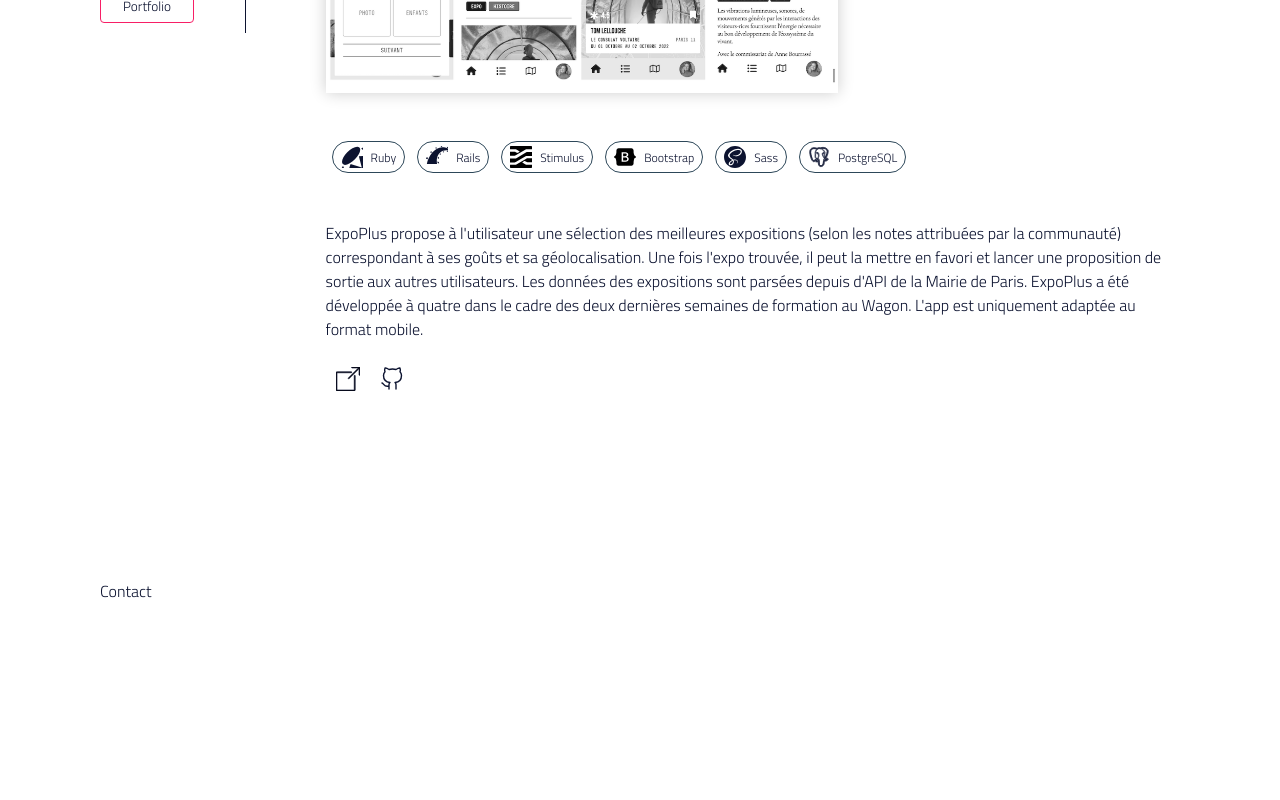
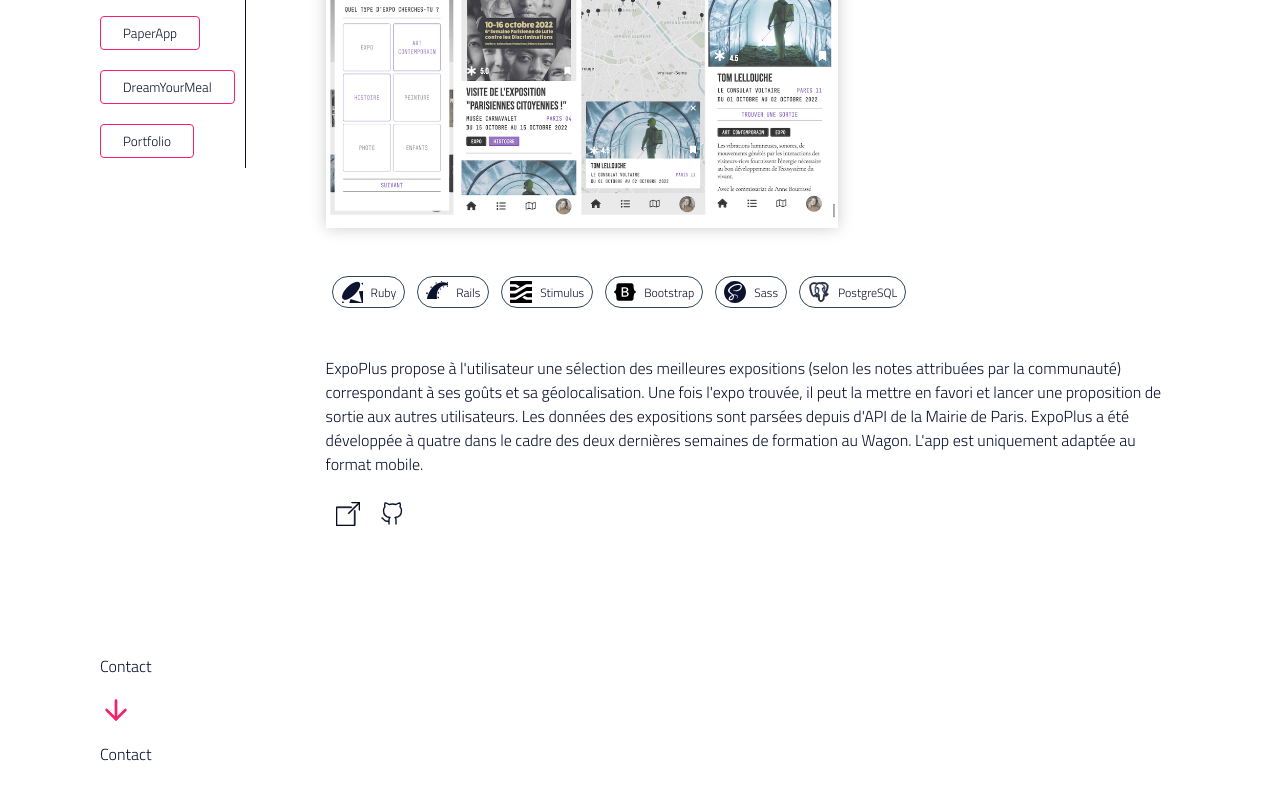
Before and after one commit to noleni/portfolio, a React (Create React App) app: page / in a window 1280 px wide. Shown: the part 1762-2562 px from the top of the page. Built offline with nearby package versions, Linux system fonts and the light colour scheme.

Commit message:
colored pics

```diff
--- a/src/components/TechList.jsx
+++ b/src/components/TechList.jsx
@@ -24,7 +24,7 @@ const TechListStyle = styled.ul`
 
   h4 {
     margin: 0 6px 0 0;
-    padding-top: 3px;
+    padding-top: 8px;
   }
 
 @media(min-width: 764px) {
--- a/src/components/_settings/_base.scss
+++ b/src/components/_settings/_base.scss
@@ -18,7 +18,6 @@ section {
   flex-direction: column;
   align-items: flex-start;
   height: 100vh;
-  padding-top: 60px;
   margin: 0px auto;
   width:100%;
 }
--- a/src/components/pages/Main.jsx
+++ b/src/components/pages/Main.jsx
@@ -42,7 +42,7 @@ const MainStyle = styled.div`
     font-size: 18px;
 
     @media(min-width: 768px) {
-      &-small {
+      &.small {
         display: none;
       }
     }
--- a/src/components/sections/About.jsx
+++ b/src/components/sections/About.jsx
@@ -1,7 +1,7 @@
 import React, { useState } from 'react';
 import styled from 'styled-components';
 
-// import More from "../More";
+import More from "../More";
 import TechList from "../TechList";
 import Button from '../UI/Button';
 
@@ -14,7 +14,7 @@ gsap.registerPlugin(ScrollTrigger, ScrollToPlugin);
 
 
 const AboutStyle = styled.section`
-height: fit-content;
+${'' /* height: fit-content; */}
 
   .pic-n-tech {
     display: flex;
@@ -79,8 +79,8 @@ const ProfilPicStyle = styled.div`
       left: 12px;
       width: 100%;
       height: 100%;
-      -webkit-filter: grayscale(100%); /* Safari 6.0 - 9.0 */
-      filter: grayscale(100%);
+      -webkit-filter: grayscale(50%); /* Safari 6.0 - 9.0 */
+      filter: grayscale(50%);
       border: 1px solid var(--black);
       border-radius: 4px;
       margin: 0 60px 0 0;
@@ -136,11 +136,11 @@ const About = React.forwardRef((props, ref) => {
 
       <p className='presentation large-device'>{paragraph}</p>
 
-      {/* <More
+      <More
         className="projects"
         arrowClassName="down-effect"
         text="Mes projets">
-      </More> */}
+      </More>
     </AboutStyle>
   )
 });
--- a/src/components/sections/Projects.jsx
+++ b/src/components/sections/Projects.jsx
@@ -2,6 +2,7 @@ import React, { useState } from 'react';
 
 import projectsData from "../../data/projectsData";
 import ProjectPic from '../ProjectPick';
+import More from '../More';
 
 import ExternalLink from '../icons/SVG/ExternalLink';
 import Github from '../icons/SVG/Github';
@@ -10,35 +11,35 @@ import RightSvg from '../icons/SVG/RightSvg';
 
 import styled from 'styled-components';
 
-const ProjetsListContainerStyle = styled.div`
+
+const ProjectsSection = styled.section`
+
   display: flex;
   flex-direction: column;
   width: 100%;
-  max-height: 100vh;
   align-items: baseline;
 
   @media(min-width: 768px) {
     flex-direction: row;
   }
-`;
+`
 
 const ProjectSelectedStyle = styled.div`
   padding-left: 0;
-  border-top: 0.5px solid var(--black);
 
   & .img-selected {
-    width: 111%;
+    width: 100%;
     box-shadow: 0 0 15px rgba(0,0,0,0.2);
     position: relative;
-    margin: 12px 0 32px -20px;
+    margin: 12px 0 32px 0px;
   }
 
   & img {
     width: 100%;
     object-fit: cover;
-    opacity: 0.9;
-    -webkit-filter: grayscale(100%);
-    filter: grayscale(100%);
+    opacity: 0.8;
+    -webkit-filter: grayscale(50%);
+    filter: grayscale(50%);
     padding: 4px 0 4px 0;
   }
 
@@ -115,15 +116,16 @@ const Projects = React.forwardRef((props, ref) => {
   };
 
   return (
-    <section id="projects" ref={ref}>
-      <ProjetsListContainerStyle>
+<>
+<p className='section-title small'>Mes projets</p>
+    <ProjectsSection id="projects" ref={ref}>
 
         <ProjectPic
           data={projectsData}
           activeState={+active}
           onClick={(e) => setActive(e.target.id)}
         />
-        <p className='section-title-small'>Mes projets</p>
+
         <ProjectSelectedStyle className='selected-project'>
         {projectsData.filter(selected => selected.id === +active).map(project => (
           <>
@@ -169,9 +171,15 @@ const Projects = React.forwardRef((props, ref) => {
 
           </>
         ))}
-          </ProjectSelectedStyle>
-      </ProjetsListContainerStyle>
-    </section>
+      </ProjectSelectedStyle>
+
+    </ProjectsSection>
+      <More
+        className="projects"
+        arrowClassName="down-effect"
+        text="Contact">
+      </More>
+    </>
   )
 });
 
```
